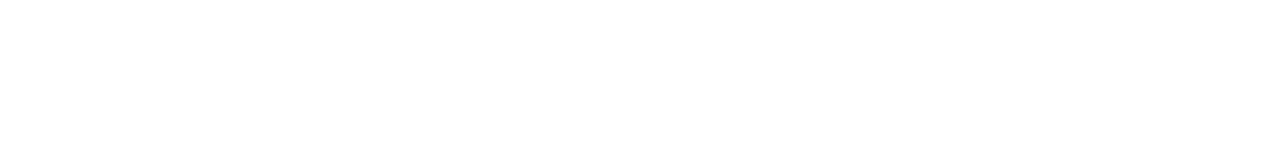
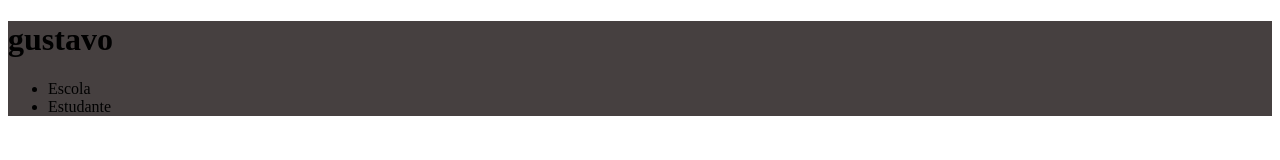
Before and after one commit to gustavoguill/site, a plain HTML site: page index.html in a window 1280 px wide. Drawn offline with Linux system fonts and the light colour scheme.

Commit message:
Add files via upload

```diff
--- a/index.html
+++ b/index.html
@@ -4,8 +4,16 @@
     <meta charset="UTF-8">
     <meta name="viewport" content="width=device-width, initial-scale=1.0">
     <title>Document</title>
+    <link rel="stylesheet" href="style.css">
 </head>
 <body>
-    <h1></h1>
+    <header>
+        <h1>gustavo</h1>
+        <ul>
+            <li>Escola</li>
+            <li>Estudante</li>
+        </ul>
+    </header>
+
 </body>
 </html>
--- a/style.css
+++ b/style.css
@@ -0,0 +1,4 @@
+header{
+    background-color: rgb(70, 64, 64);
+    color: black;
+}
```
